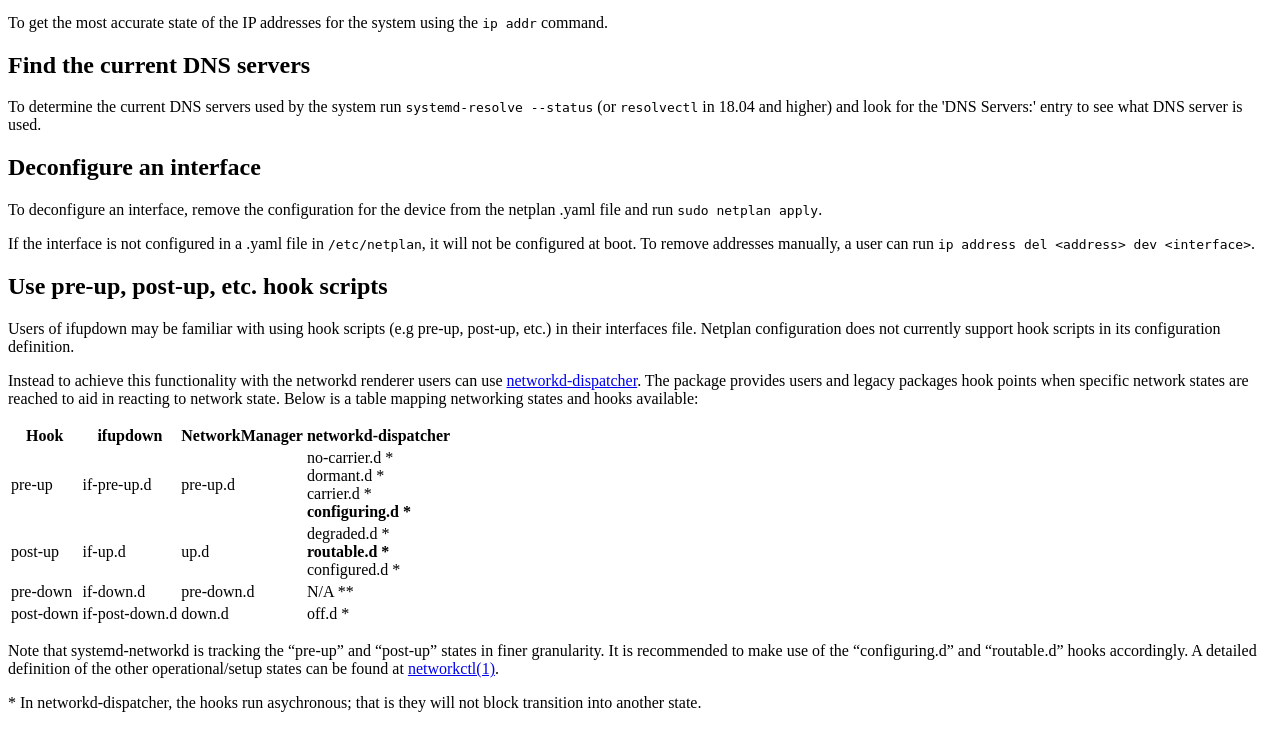
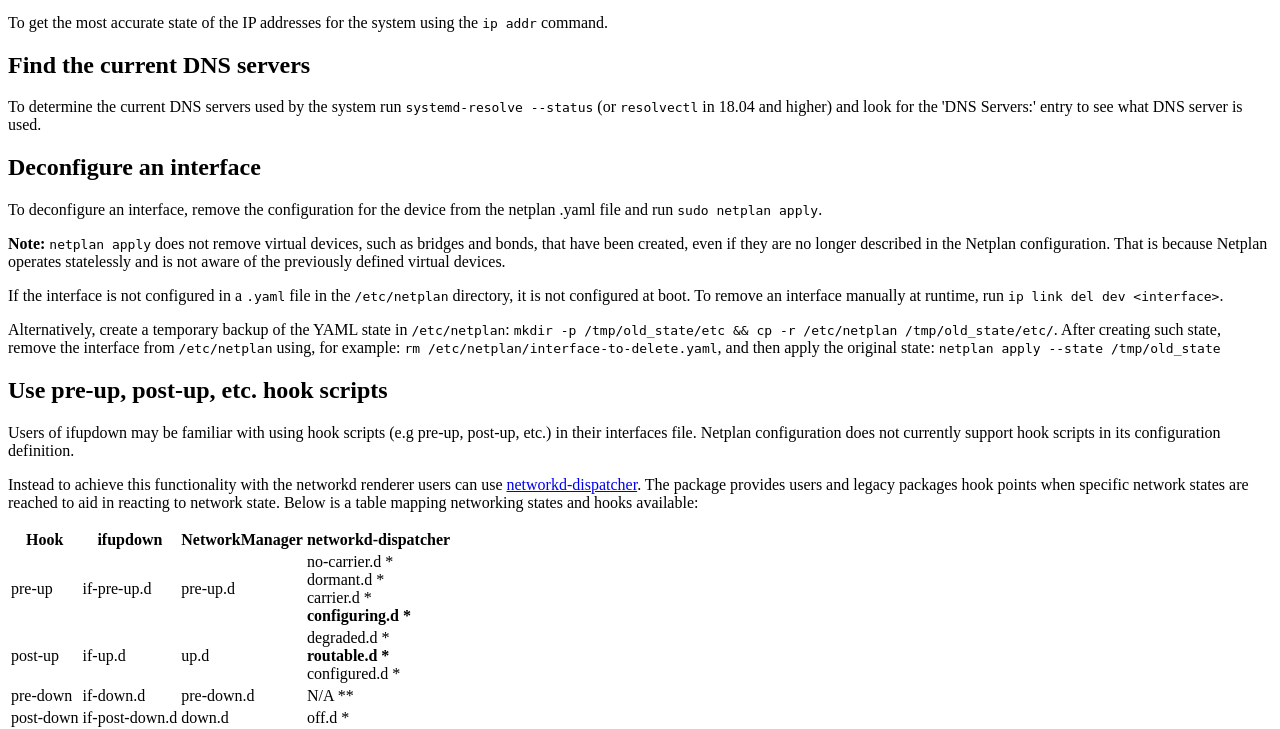
Before and after one commit to canonical/netplan.io, a Python web app: template templates/faq.html in a window 1280 px wide. Shown: the part 1450-2179 px from the top of the page. Run offline with Jinja, Linux system fonts and the light colour scheme; the template is opened without the code that fills it, so the values that code supplies are empty.

Commit message:
templates: Update FAQ about deconfiguring interfaces, using --state parameter (#286)
Fixes: https://github.com/canonical/netplan.io/issues/268

Co-authored-by: Robert Krátký <robert.kratky@canonical.com>

```diff
--- a/templates/faq.html
+++ b/templates/faq.html
@@ -48,7 +48,9 @@ ip link set enp3s0 down
       <p>To determine the current DNS servers used by the system run <code>systemd-resolve --status</code> (or <code>resolvectl</code> in 18.04 and higher) and look for the &#39;DNS Servers:&#39; entry to see what DNS server is used.</p>
       <h2 id="deconfigure-an-interface">Deconfigure an interface</h2>
       <p>To deconfigure an interface, remove the configuration for the device from the netplan .yaml file and run <code>sudo netplan apply</code>.</p>
-      <p>If the interface is not configured in a .yaml file in <code>/etc/netplan</code>, it will not be configured at boot. To remove addresses manually, a user can run <code>ip address del &lt;address&gt; dev &lt;interface&gt;</code>.</p>
+      <p><strong>Note:</strong> <code>netplan apply</code> does not remove virtual devices, such as bridges and bonds, that have been created, even if they are no longer described in the Netplan configuration. That is because Netplan operates statelessly and is not aware of the previously defined virtual devices.</p>
+      <p>If the interface is not configured in a <code>.yaml</code> file in the <code>/etc/netplan</code> directory, it is not configured at boot. To remove an interface manually at runtime, run <code>ip link del dev &lt;interface&gt;</code>.</p>
+      <p>Alternatively, create a temporary backup of the YAML state in <code>/etc/netplan</code>: <code>mkdir -p /tmp/old_state/etc &amp;&amp; cp -r /etc/netplan /tmp/old_state/etc/</code>. After creating such state, remove the interface from <code>/etc/netplan</code> using, for example: <code>rm /etc/netplan/interface-to-delete.yaml</code>, and then apply the original state: <code>netplan apply --state /tmp/old_state</code></p>
       <h2 id="use-pre-up-post-up-etc-hook-scripts">Use pre-up, post-up, etc. hook scripts</h2>
       <p>Users of ifupdown may be familiar with using hook scripts (e.g pre-up, post-up, etc.) in their interfaces file.  Netplan configuration does not currently support hook scripts in its configuration definition.</p>
       <p>Instead to achieve this functionality with the networkd renderer users can use <a href="https://gitlab.com/craftyguy/networkd-dispatcher">networkd-dispatcher</a>. The package provides users and legacy packages hook points when specific network states are reached to aid in reacting to network state. Below is a table mapping networking states and hooks available:</p>
```
